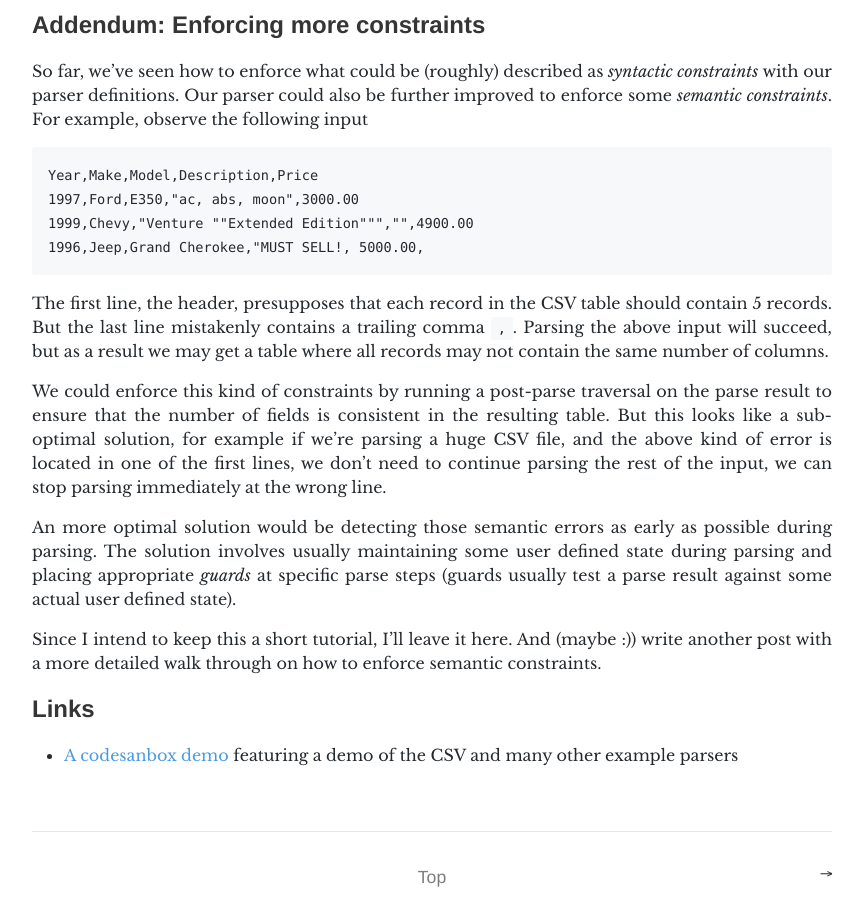
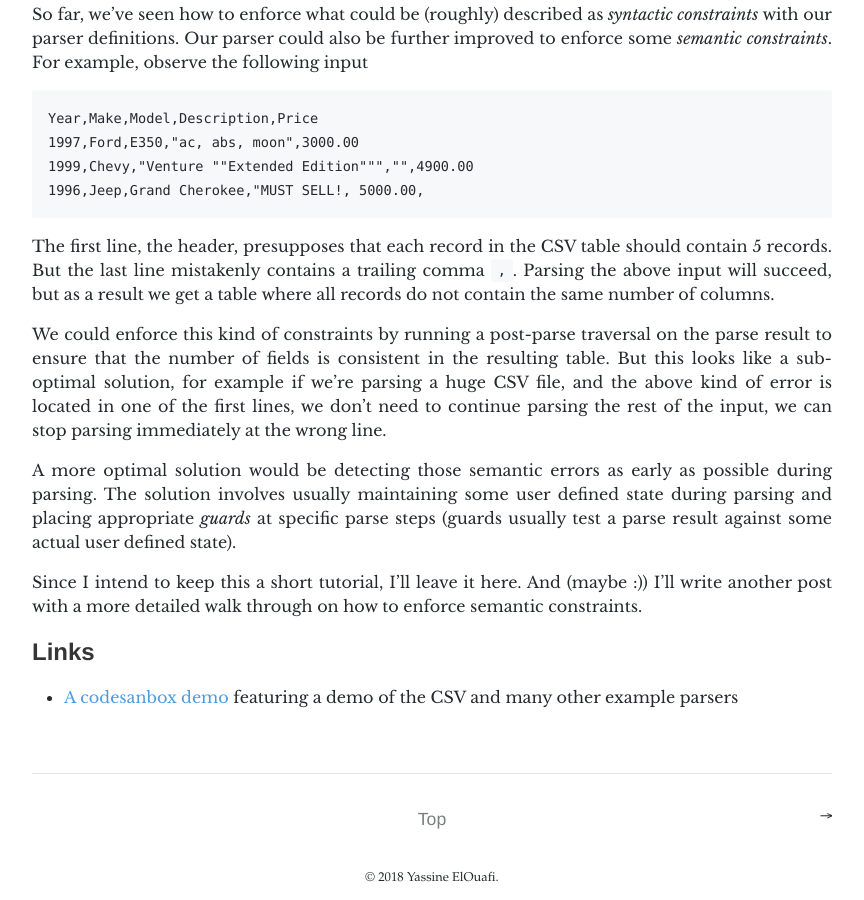
Before and after one commit to fnayre/fnayre.github.io, a Jekyll site: the page built from _posts/2018-12-15-csv-parser.md, in a window 1280 px wide and 900 px high, scrolled down 5394 px. Shown: the whole window, without its empty margins (208-1072 px from the left). Built offline with Jekyll 4.4.1, drawn with Linux system fonts in a browser that asks for light colours; comment, search, counter and statistics services are not loaded; some of the changed text lies outside the part shown.

````diff
--- a/_posts/2018-12-15-csv-parser.md
+++ b/_posts/2018-12-15-csv-parser.md
@@ -33,7 +33,7 @@ import { text, regex, eof } from "pcomb";
 
 - `text` allows us to match (=parse) a given literal string
 - `regex` allows us to parse a string that matches a given regular expression
-- `eof` ensures that we've reached the `e`nd `o`f `f`ile. i.e. there are no more superfluous charachters on the input string.
+- `eof` ensures that we've reached the **e**nd **o**f **f**ile (there are no more superfluous charachters on the input string).
 
 Next we define our most basic parsers.
 
@@ -47,10 +47,9 @@ We may also call the above definitions _lexical tokens_. If you've consulted som
 
 ```
   | Lexical scanner | --> | Parser |
-
 ```
 
-i.e. we first run a lexical scanning phase on the input string, where we transform the sequence of raw input characters into a sequence of _tokens_ (e.g. numbers, operators, simple variables). Then we feed this token sequence into a parsing phase that assembles them into more complex structures (e.g. arithmetic expressions).
+We first run a lexical scanning phase on the input string, where we transform the sequence of raw input characters into a sequence of _tokens_ (e.g. numbers, operators, simple variables). Then we feed this token sequence into a parsing phase that assembles them into more complex structures (e.g. arithmetic expressions).
 
 With parser combinators, we can follow a similar process, except that we're using the same abstraction. Since everything is a parser, we're just assembling basic parsers into more complex parsers.
 
@@ -58,7 +57,7 @@ Note that, for each one of above parsers (or lexers if you want), the result of
 
 Next, we define records, remember the definition was
 
-- a collection of fields separated by commas'
+> a collection of fields separated by commas
 
 ```js
 const record = field.sepBy(comma);
@@ -70,7 +69,7 @@ More concretely, the result of parsing an input string with `record` will return
 
 Finally the definition of a parser for the whole CSV input was
 
-- A CSV is a collection of records separated by line breaks
+> A CSV is a collection of records separated by line breaks
 
 Which translates to
 
@@ -78,7 +77,7 @@ Which translates to
 const csv = record.sepBy(lineBreak).skip(eof);
 ```
 
-`record.sepBy(lineBreak)` should be obvious by now. `skip(eof)` ensure that there are no more characters left on the input string (`A.skip(P)` method transforms a parser for a thing `a...some.more.chars...` into a parser of just `a`, i.e. more characters will throw an error).
+`record.sepBy(lineBreak)` should be obvious by now. `skip(eof)` ensure that there are no more characters left on the input string.
 
 The full source code is given below
 
@@ -167,7 +166,7 @@ We also add some post cleanup using the `map` method, `A.map(f)` method allows t
 
 Next we update the definition of `field`, remember the new definition is now
 
-- A field is either a quoted or unquoted string
+> A field is either a quoted or unquoted string
 
 ```js
 const field = oneOf(quoted, unquoted);
@@ -223,13 +222,13 @@ Year,Make,Model,Description,Price
 1996,Jeep,Grand Cherokee,"MUST SELL!, 5000.00,
 ```
 
-The first line, the header, presupposes that each record in the CSV table should contain 5 records. But the last line mistakenly contains a trailing comma `,`. Parsing the above input will succeed, but as a result we may get a table where all records may not contain the same number of columns.
+The first line, the header, presupposes that each record in the CSV table should contain 5 records. But the last line mistakenly contains a trailing comma `,`. Parsing the above input will succeed, but as a result we get a table where all records do not contain the same number of columns.
 
 We could enforce this kind of constraints by running a post-parse traversal on the parse result to ensure that the number of fields is consistent in the resulting table. But this looks like a sub-optimal solution, for example if we're parsing a huge CSV file, and the above kind of error is located in one of the first lines, we don't need to continue parsing the rest of the input, we can stop parsing immediately at the wrong line.
 
-An more optimal solution would be detecting those semantic errors as early as possible during parsing. The solution involves usually maintaining some user defined state during parsing and placing appropriate _guards_ at specific parse steps (guards usually test a parse result against some actual user defined state).
+A more optimal solution would be detecting those semantic errors as early as possible during parsing. The solution involves usually maintaining some user defined state during parsing and placing appropriate _guards_ at specific parse steps (guards usually test a parse result against some actual user defined state).
 
-Since I intend to keep this a short tutorial, I'll leave it here. And (maybe :)) write another post with a more detailed walk through on how to enforce semantic constraints.
+Since I intend to keep this a short tutorial, I'll leave it here. And (maybe :)) I'll write another post with a more detailed walk through on how to enforce semantic constraints.
 
 ## Links
 
````
Also changed, not shown: other parts of _posts/2018-12-15-csv-parser.md (+4 -4 lines).
